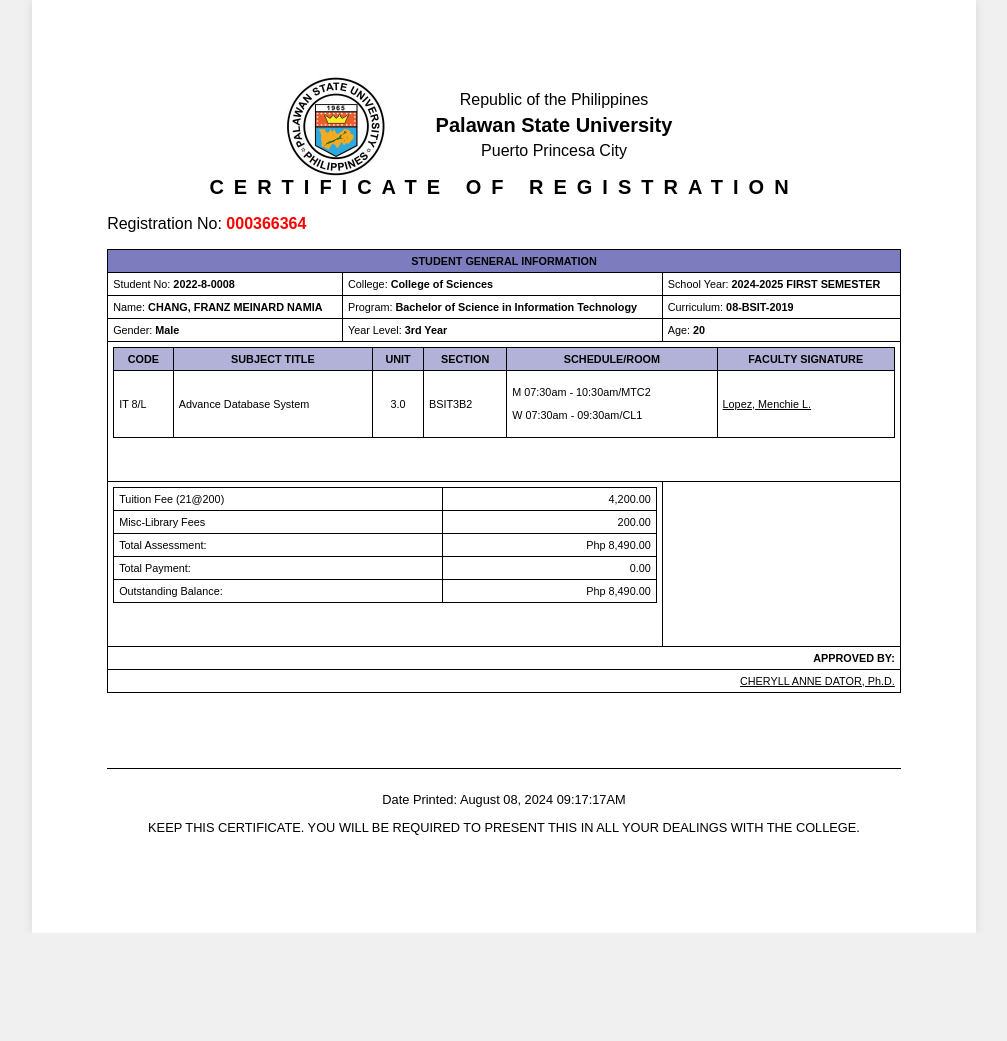
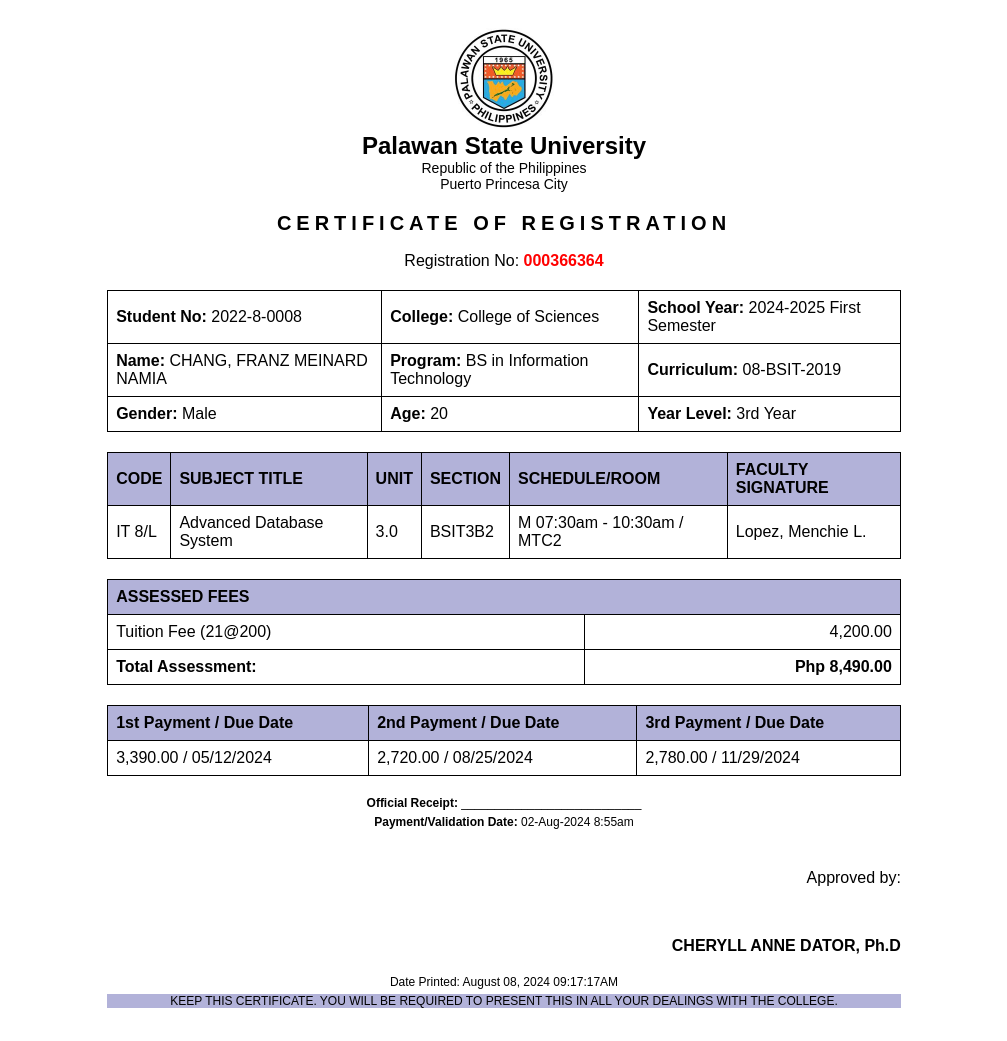
Before and after one commit to LoztCauz/COR_Webdev, a plain HTML site: page index.html in a window 1280 px wide. Shown: the whole page, without its empty margins (136-1143 px from the left). Before the commit the page ends 933 px from the top, so only its background shows below. Drawn offline with Linux system fonts and the light colour scheme.

Commit message:
Fourth Commit Update index.html

```diff
--- a/index.html
+++ b/index.html
@@ -5,106 +5,100 @@
     <meta name="viewport" content="width=device-width, initial-scale=1.0">
     <title>CERTIFICATE OF REGISTRATION</title>
     <style>
-        @page {
-            size: A4;
-            margin: 0;
-        }
-
         body {
             font-family: Arial, sans-serif;
-            margin: 0;
-            padding: 0;
-            display: flex;
-            justify-content: center;
-            align-items: center;
-            min-height: 100vh;
-            background-color: #f0f0f0;
         }
 
         .certificate-container {
             width: 21cm;
-            height: auto;
-            padding: 2cm;
-            box-shadow: 0 0 10px rgba(0, 0, 0, 0.1);
-            background-color: #fff;
-            overflow: hidden;
+            margin: 0 auto;
+            padding: 20px;
         }
 
         header {
             text-align: center;
-            display: flex;
-            align-items: center;
-            justify-content: center;
+        }
+
+        header img {
+            width: 100px;
+            height: 100px;
+        }
+
+        header h1, header p {
+            margin: 0;
+            padding: 0;
+        }
+
+        header h1 {
+            font-size: 24px;
+            font-weight: bold;
+        }
+
+        header p {
+            font-size: 14px;
+        }
+
+        .registration-info {
+            margin: 20px 0;
+            text-align: center;
+        }
+
+        .registration-info h2 {
+            font-size: 20px;
+            letter-spacing: 5px;
+        }
+
+        .registration-info span {
+            color: red;
+            font-weight: bold;
         }
 
         table {
             width: 100%;
             border-collapse: collapse;
-            margin-bottom: 1cm;
-            font-size: small;
+            margin-bottom: 20px;
         }
 
-        th, td {
-            padding: 5px;
-            font-size: smaller;
+        table th, table td {
+            border: 1px solid black;
+            padding: 8px;
+            text-align: left;
         }
 
-        .header img {
-            margin-right: 0;
-            vertical-align: middle;
-        }
-
-        .header .text {
-            text-align: center;
-            padding: 0 50px;
-        }
-
-        .header .text h1 {
-            margin: 0;
-            font-size: 20px;
-        }
-
-        .header .text p {
-            margin: 5px 0;
-            font-size: 16px;
-        }
-
-        h3 {
-            font-size: 20px;
-            margin: 0;
-            letter-spacing: 10px;
-            text-align: center;
-            padding: 0;
-        }
-
-        table, td, th {
-            border: 1px solid black;
-        }
-
-        table thead {
+        table th {
             background-color: rgba(0, 0, 128, 0.3);
         }
 
-        .footer-note {
+        .footer {
             text-align: center;
-            font-size: 0.8em;
-            padding: 10px;
-            margin-top: 2cm;
-            border-top: 1px solid black;
+            font-size: 12px;
+            margin-top: 20px;
+        }
+
+        .footer p {
+            margin: 5px 0;
+        }
+
+        .approved-by {
+            text-align: right;
+            margin-top: 40px;
+        }
+
+        .approved-by p {
+            margin: 0;
+        }
+
+        .approved-by .signature {
+            margin-top: 50px;
+            font-weight: bold;
         }
 
         @media print {
             body {
-                box-shadow: none;
+                margin: 0;
             }
-
             .certificate-container {
-                margin: 0;
                 padding: 0;
-            }
-
-            table, td, th {
-                page-break-inside: avoid;
             }
         }
     </style>
@@ -113,44 +107,37 @@
 <body>
     <div class="certificate-container">
         <header>
-            <img src="PSU_LOGO.jpg" width="100" height="100" alt="Palawan State University Logo">
-            <div class="header">
-                <div class="text">
+            <img src="PSU_LOGO.jpg" alt="Palawan State University Logo">
+            <h1>Palawan State University</h1>
             <p>Republic of the Philippines</p>
-                    <h1>Palawan State University</h1>
             <p>Puerto Princesa City</p>
-                </div>
-            </div>
         </header>
 
-        <h3>CERTIFICATE OF REGISTRATION</h3>
-        <p>Registration No: <span style="color: red; font-weight: bold;">000366364</span></p>
+        <div class="registration-info">
+            <h2>CERTIFICATE OF REGISTRATION</h2>
+            <p>Registration No: <span>000366364</span></p>
+        </div>
 
         <table>
-            <thead>
-                <tr>
-                    <td colspan="3" style="text-align: center; background-color: rgba(0, 0, 128, 0.3);"><strong>STUDENT GENERAL INFORMATION</strong></td>
-                </tr>
-            </thead>
             <tbody>
                 <tr>
-                    <td>Student No: <strong>2022-8-0008</strong></td>
-                    <td>College: <strong>College of Sciences</strong></td>
-                    <td>School Year: <strong>2024-2025 FIRST SEMESTER</strong></td>
+                    <td><strong>Student No:</strong> 2022-8-0008</td>
+                    <td><strong>College:</strong> College of Sciences</td>
+                    <td><strong>School Year:</strong> 2024-2025 First Semester</td>
                 </tr>
                 <tr>
-                    <td>Name: <strong>CHANG, FRANZ MEINARD NAMIA</strong></td>
-                    <td>Program: <strong>Bachelor of Science in Information Technology</strong></td>
-                    <td>Curriculum: <strong>08-BSIT-2019</strong></td>
+                    <td><strong>Name:</strong> CHANG, FRANZ MEINARD NAMIA</td>
+                    <td><strong>Program:</strong> BS in Information Technology</td>
+                    <td><strong>Curriculum:</strong> 08-BSIT-2019</td>
                 </tr>
                 <tr>
-                    <td>Gender: <strong>Male</strong></td>
-                    <td>Year Level: <strong>3rd Year</strong></td>
-                    <td>Age: <strong>20</strong></td>
+                    <td><strong>Gender:</strong> Male</td>
+                    <td><strong>Age:</strong> 20</td>
+                    <td><strong>Year Level:</strong> 3rd Year</td>
                 </tr>
-                <!-- Schedule Details -->
-                <tr>
-                    <td colspan="3">
+            </tbody>
+        </table>
+
         <table>
             <thead>
                 <tr>
@@ -163,63 +150,65 @@
                 </tr>
             </thead>
             <tbody>
-                                <!-- Subject Rows Example -->
                 <tr>
                     <td>IT 8/L</td>
-                                    <td>Advance Database System</td>
-                                    <td style="text-align: center;">3.0</td>
+                    <td>Advanced Database System</td>
+                    <td>3.0</td>
                     <td>BSIT3B2</td>
-                                    <td>
-                                        <p>M 07:30am - 10:30am/MTC2</p>
-                                        <p>W 07:30am - 09:30am/CL1</p>
-                                    </td>
-                                    <td><u>Lopez, Menchie L.</u></td>
+                    <td>M 07:30am - 10:30am / MTC2</td>
+                    <td>Lopez, Menchie L.</td>
                 </tr>
-                                <!-- More rows -->
             </tbody>
         </table>
-                    </td>
+
+        <table>
+            <thead>
+                <tr>
+                    <th colspan="2">ASSESSED FEES</th>
                 </tr>
-                <!-- Assessed Fees Section -->
-                <tr>
-                    <td colspan="2">
-                        <table>
+            </thead>
+            <tbody>
                 <tr>
                     <td>Tuition Fee (21@200)</td>
                     <td style="text-align: right;">4,200.00</td>
                 </tr>
                 <tr>
-                                <td>Misc-Library Fees</td>
-                                <td style="text-align: right;">200.00</td>
-                            </tr>
-                            <!-- More fees -->
-                            <tr>
-                                <td>Total Assessment:</td>
-                                <td style="text-align: right;">Php 8,490.00</td>
-                            </tr>
-                            <tr>
-                                <td>Total Payment:</td>
-                                <td style="text-align: right;">0.00</td>
-                            </tr>
-                            <tr>
-                                <td>Outstanding Balance:</td>
-                                <td style="text-align: right;">Php 8,490.00</td>
-                            </tr>
-                        </table>
-                    </td>
-                </tr>
-                <tr>
-                    <td colspan="3" style="text-align: right;"><strong>APPROVED BY:</strong></td>
-                </tr>
-                <tr>
-                    <td colspan="3" style="text-align: right;"><u>CHERYLL ANNE DATOR, Ph.D.</u></td>
+                    <td><strong>Total Assessment:</strong></td>
+                    <td style="text-align: right;"><strong>Php 8,490.00</strong></td>
                 </tr>
             </tbody>
         </table>
 
-        <div class="footer-note">
+        <table>
+            <thead>
+                <tr>
+                    <th>1st Payment / Due Date</th>
+                    <th>2nd Payment / Due Date</th>
+                    <th>3rd Payment / Due Date</th>
+                </tr>
+            </thead>
+            <tbody>
+                <tr>
+                    <td>3,390.00 / 05/12/2024</td>
+                    <td>2,720.00 / 08/25/2024</td>
+                    <td>2,780.00 / 11/29/2024</td>
+                </tr>
+            </tbody>
+        </table>
+
+        <div class="footer">
+            <p><strong>Official Receipt:</strong> ___________________________</p>
+            <p><strong>Payment/Validation Date:</strong> 02-Aug-2024 8:55am</p>
+        </div>
+
+        <div class="approved-by">
+            <p>Approved by:</p>
+            <p class="signature">CHERYLL ANNE DATOR, Ph.D</p>
+        </div>
+
+        <div class="footer">
             <p>Date Printed: August 08, 2024 09:17:17AM</p>
-            <p>KEEP THIS CERTIFICATE. YOU WILL BE REQUIRED TO PRESENT THIS IN ALL YOUR DEALINGS WITH THE COLLEGE.</p>
+            <p style="background-color: rgba(0, 0, 128, 0.3);">KEEP THIS CERTIFICATE. YOU WILL BE REQUIRED TO PRESENT THIS IN ALL YOUR DEALINGS WITH THE COLLEGE.</p>
         </div>
     </div>
 </body>
```
Lines whose indentation alone changed are shown as unchanged.
